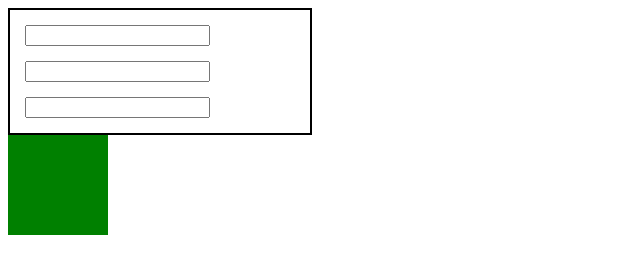
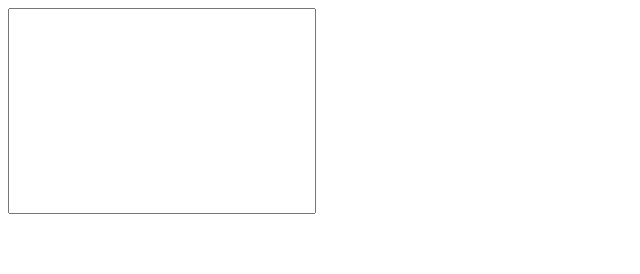
Before and after one commit to s-i-fedorov/hillel-hw, a website: page index.html in a window 1280 px wide. Shown: the whole page, without its empty margins (0-640 px from the left). Drawn offline with Linux system fonts and the light colour scheme.

Commit message:
hw_39 completed

```diff
--- a/index.html
+++ b/index.html
@@ -4,33 +4,35 @@
     <meta charset="UTF-8">
     <title>Title</title>
     <style>
-        form {
-            border: 2px solid black;
-            max-width: 300px;
+        .container{
+            display: flex;
         }
+
         .ghostDiv{
-            max-width: 100px;
-            max-height: 100px;
+            width: 100px;
+            height: 100px;
+            display: none;
+            background-color: green;
         }
-        label{
+        input {
             display: block;
-            margin: 15px 15px;
+            width: 300px;
+            height: 200px;
+            margin-right: 15px;
         }
     </style>
 </head>
 <body>
+<div class="container">
 
-<form data-form>
-    <label >
-        <input type="text" name="firstName">
+    <label data-label >
+    <input type="text" name="someLabel">
     </label>
-    <label >
-        <input type="text" name="lastName">
-    </label>
-    <label >
-        <input type="text" name="age">
-    </label>
-</form>
+
+
+    <div data-ghost class="ghostDiv"></div>
+</div>
+
 
 <script src="./js/script.js"></script>
 </body>
--- a/js/script.js
+++ b/js/script.js
@@ -3,14 +3,13 @@
 // При пропажі фокуса - <div> так само пропадає
 (function (){
 
-    // mouseover / mouseout
-const ghostDiv = document.createElement('div')
-    ghostDiv.setAttribute('style','width: 100px; height: 100px; background-color: green;')
-    // ghostDiv.setAttribute('data-ghost')
-    document.body.append(ghostDiv)
-    console.log(ghostDiv)
-    const event = document.querySelector('[data-form]')
-    event.addEventListener('mouseover', ()=>{
-        console.log('it works')
+    const ghostDiv = document.querySelector('.ghostDiv')
+    const dataLabel = document.querySelector('[data-label]')
+    dataLabel.addEventListener('mouseover', ()=>{
+        ghostDiv.style.display='block'
     })
+    dataLabel.addEventListener('mouseout', ()=>{
+        ghostDiv.style.display='none'
+    })
+
 })()
```
